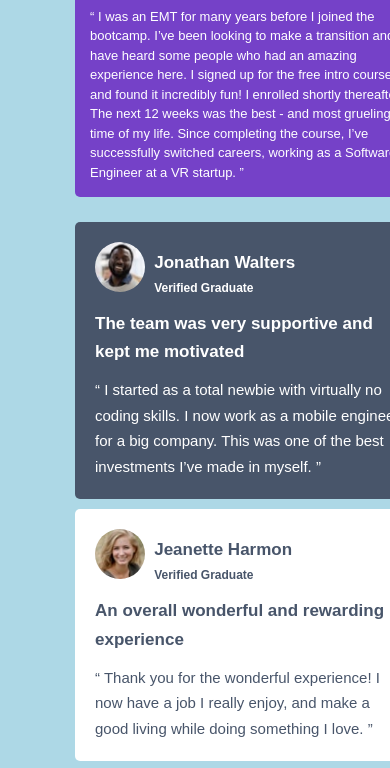
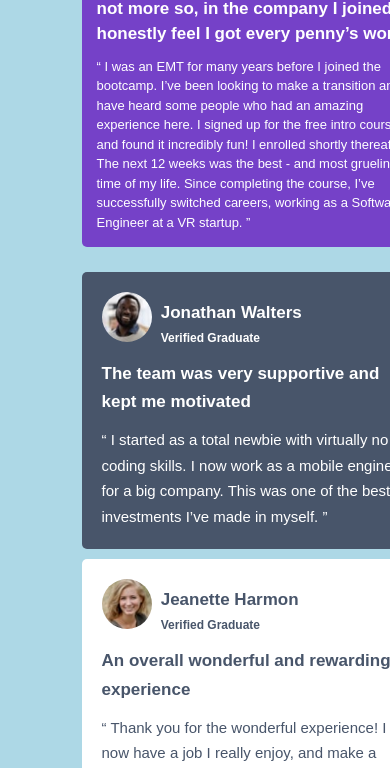
Before and after one commit to bene-coder/Web-design-and-development, a plain HTML site: page testimonials-grid-section-main/index.html in a window 390 px wide. Shown: the part 261-1029 px from the top of the page. Drawn offline with Linux system fonts and the light colour scheme.

Commit message:
edited the styles

```diff
--- a/testimonials-grid-section-main/style.css
+++ b/testimonials-grid-section-main/style.css
@@ -27,6 +27,8 @@ html {
     position: relative;
     align-items: center;
     justify-content: center;
+    width: auto;
+    top: 5rem;
 }
 .first-4{
     display: flex;
@@ -171,7 +173,7 @@ font-weight: 600;
         flex-direction: column;
         flex-wrap: wrap;
         flex: 1 1 400px;
-        width:2;
+        width: auto;
         margin: 7rem;
     }
     .first-4{
@@ -180,7 +182,7 @@ font-weight: 600;
         position: relative;
         height: auto;
         width: auto;
-        margin-right: 1.5rem;
+
 
     }
     .box-1{
```
Also changed, not shown: 1 other file.
